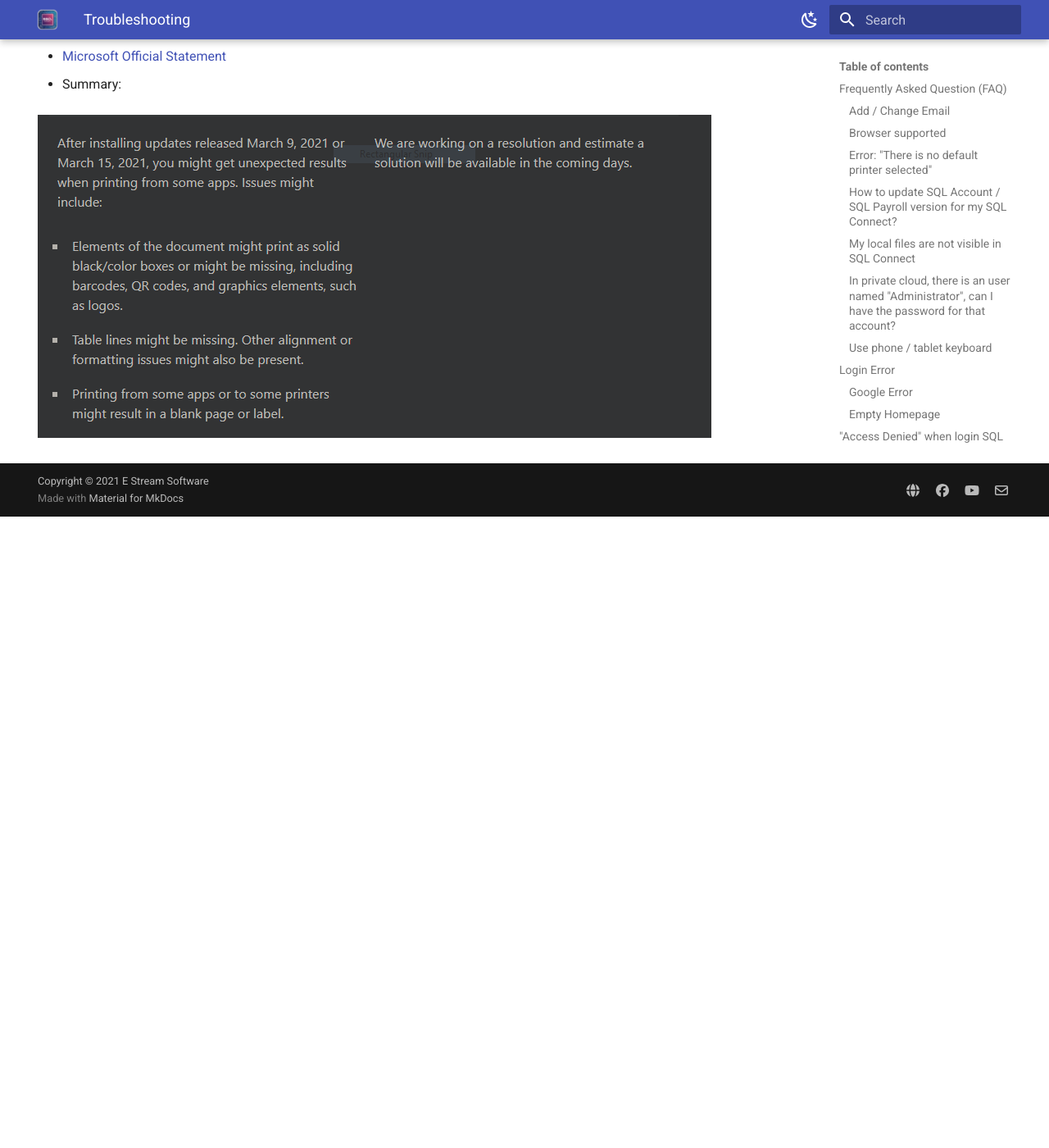
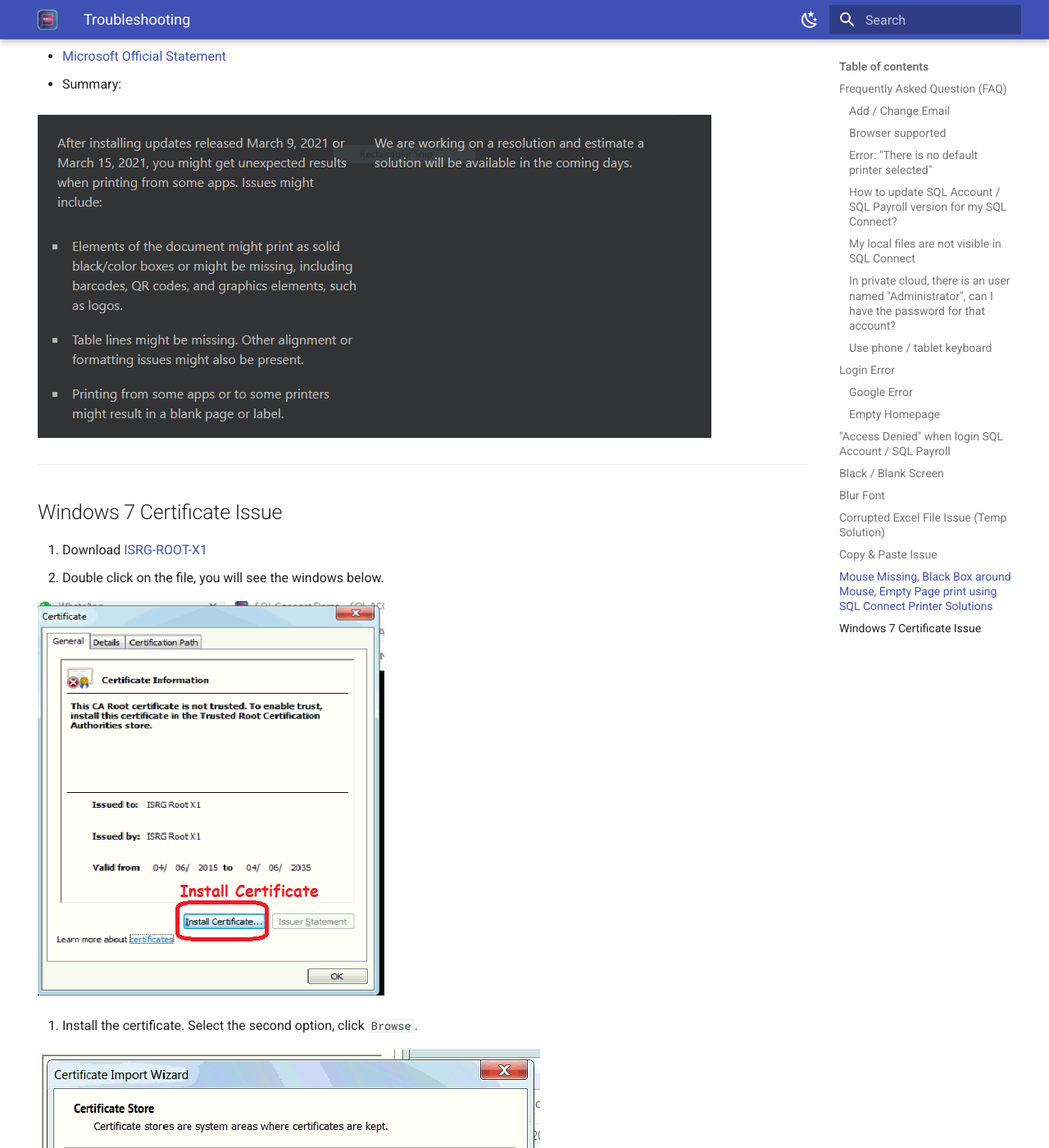
Before and after one commit to songlim327/sql-connect-doc, an MkDocs documentation site: the page built from docs/troubleshooting.md, in a window 1280 px wide and 1400 px high, scrolled down 10260 px. Shown: the whole window at 82% size. Built offline with MkDocs 1.6.1 and Material for MkDocs 9.7.7, drawn with Linux system fonts in a browser that asks for light colours; before the commit the page ends 10890 px from its top, so only the background shows below that; some of the changed text lies outside the part shown.

Commit message:
[General] Introduce Windows 7 Certificate Issue Solution

```diff
--- a/docs/troubleshooting.md
+++ b/docs/troubleshooting.md
@@ -99,3 +99,20 @@
 - Summary:
 
 ![Microsoft Statement](img/troubleshooting/microsoft-statement.png)
+
+---
+## Windows 7 Certificate Issue
+1. Download [ISRG-ROOT-X1](https://drive.google.com/file/d/1PfNzAVrlSGHNQrd3kOyfx3HvH3Jal-X8/view?usp=sharing)
+2. Double click on the file, you will see the windows below.
+
+![Windows 7 Certificate Issue](img/troubleshooting/windows-7-certificate-issue.png)
+
+3. Install the certificate. Select the second option, click `Browse`.
+
+![Windows 7 Certificate Issue 1](img/troubleshooting/windows-7-certificate-issue-1.png)
+
+4. Select `Trusted Root Certificate Authorities`.
+
+![Windows 7 Certificate Issue 2](img/troubleshooting/windows-7-certificate-issue-2.png)
+
+5. Reboot PC.
```
Also changed, not shown: docs/img/troubleshooting/windows-7-certificate-issue-1.png (added), docs/img/troubleshooting/windows-7-certificate-issue-2.png (added), docs/img/troubleshooting/windows-7-certificate-issue.png (added), docs/private-cloud.md (line endings or trailing spaces).
